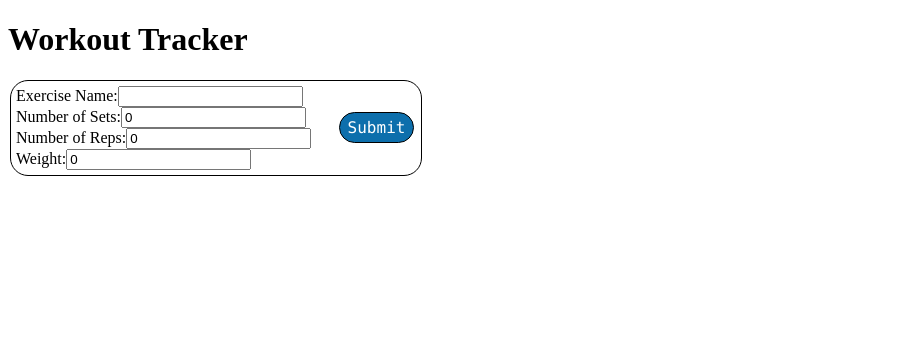
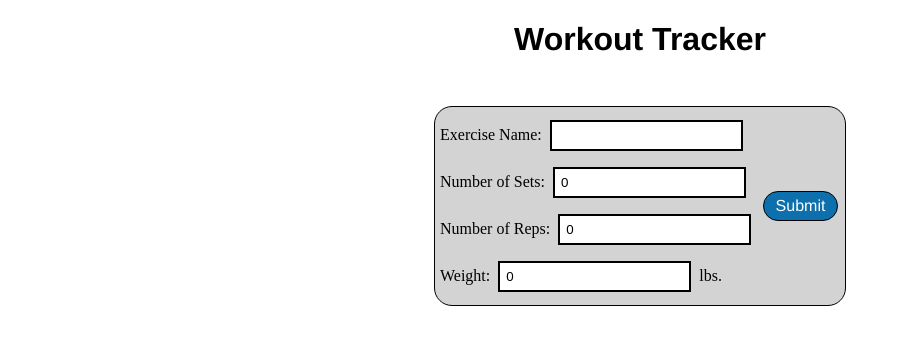
Before and after one commit to SpencerGillaspie/Workout-Tracker, a React (Create React App) app: page / in a window 1280 px wide. Both pictures are taken after a click on the button "Add an Exercise". Shown: the top 344 px of the page, without its empty margins (0-901 px from the left). Built offline with nearby package versions, Linux system fonts and the light colour scheme.

Commit message:
Finished styling to my liking.

```diff
--- a/src/App.js
+++ b/src/App.js
@@ -32,14 +32,15 @@ const App = () => {
 
   return (
     <div className="App">
-      <h1>Workout Tracker</h1>
+      <h1 style={{fontFamily: "Helvetica", textAlign: "center"}}>Workout Tracker</h1>
+      <br />
       {
         workoutArray.map(workout => <Workout className="exercise" key={workout.id} workout={workout} onDelete={deleteExercise} onEdit={editExercise}/>)
       }
 
       {
         showForm ? presentForm() :
-        <button className="button" onClick={() => {
+        <button style={{display: "block", margin: "auto auto"}}className="button" onClick={() => {
           setShowForm(true);
         }}>
           Add an Exercise
--- a/src/Styles.css
+++ b/src/Styles.css
@@ -2,10 +2,10 @@
     width: 75px;
     border: 1.5px solid black;
     padding: 5px;
-    margin: 2px;
+    margin: 2px 2px;
     border-radius: 25px;
     color: white;
-    font-family: "Monaco";
+    font-family: "Helvetica";
     font-size: medium;
     background-color: rgb(13, 111, 172);
 
@@ -15,17 +15,23 @@
     border: 1.5px solid black;
     border-radius: 18px;
     padding: 5px;
-    margin: 2px;
+    margin-top: 8px;
+    margin-bottom: 8px;
+    margin-left: auto;
+    margin-right: auto;
     width: 400px;
     display: flex;
     justify-content: space-between;
     align-items: center;
+    background-color: lightgray;
 }
 
-.form {
-    border: 1.5px solid black;
-    border-radius: 18px;
-    padding: 5px;
-    margin: 2px;
-    width: 400px;
+.input {
+    padding: 6px;
+    margin: 8px 8px; /* vertical, horizontal */
+    border: 2px solid black; /* size, style, color */
 }
+
+.user_data {
+    font-weight: bold;
+}
--- a/src/Workout.js
+++ b/src/Workout.js
@@ -19,11 +19,11 @@ const Workout = ({workout, onDelete, onEdit}) => {
     const showWorkout = () => {
         return (
         <div className="exercise">
-            <p style={{display: "inline-block"}}>
-                Workout Name: {workout.name}<br />
-                Number of sets: {workout.numberOfSets}<br />
-                Number of reps per set: {workout.numberOfReps}<br />
-                Weight used: {workout.weight} lbs.<br />
+            <p style={{display: "inline-block", fontFamily: "Helvetica"}}>
+                Workout Name: <text className="user_data">{workout.name}</text><br />
+                Number of Sets: <text className="user_data">{workout.numberOfSets}</text><br />
+                Number of Reps: <text className="user_data">{workout.numberOfReps}</text><br />
+                Weight: <text className="user_data">{workout.weight} lbs.</text><br />
             </p>
 
             <div style={{display: "inline-block"}}>
--- a/src/WorkoutForm.js
+++ b/src/WorkoutForm.js
@@ -34,7 +34,7 @@ const WorkoutForm = ({ onSubmitFunc, oldWorkoutObject }) => {
     }, [exercise, onSubmitFunc]);
 
     return (
-        <form className="exercise" onSubmit={(event) => {
+        <form style={{marginLeft: "auto", marginRight: "auto"}} className="exercise" onSubmit={(event) => {
             setExercise({
                 id: exercise.id,
                 name: event.target[0].value,
@@ -48,22 +48,23 @@ const WorkoutForm = ({ onSubmitFunc, oldWorkoutObject }) => {
             <div>
                 <label>
                     Exercise Name:
-                    <input type="text" defaultValue={exercise.name}/>
+                    <input className="input" type="text" defaultValue={exercise.name}/>
                 </label>
                 <br />
                 <label>
                     Number of Sets:
-                    <input type="text" defaultValue={exercise.numberOfSets}/>
+                    <input className="input" type="text" defaultValue={exercise.numberOfSets}/>
                 </label>
                 <br />
                 <label>
                     Number of Reps:
-                    <input type="text" defaultValue={exercise.numberOfReps}/>
+                    <input className="input" type="text" defaultValue={exercise.numberOfReps}/>
                 </label>
                 <br />
                 <label>
                     Weight:
-                    <input type="text" defaultValue={exercise.weight} />
+                    <input className="input" type="text" defaultValue={exercise.weight} />
+                    lbs.
                 </label>
             </div>
 
```
